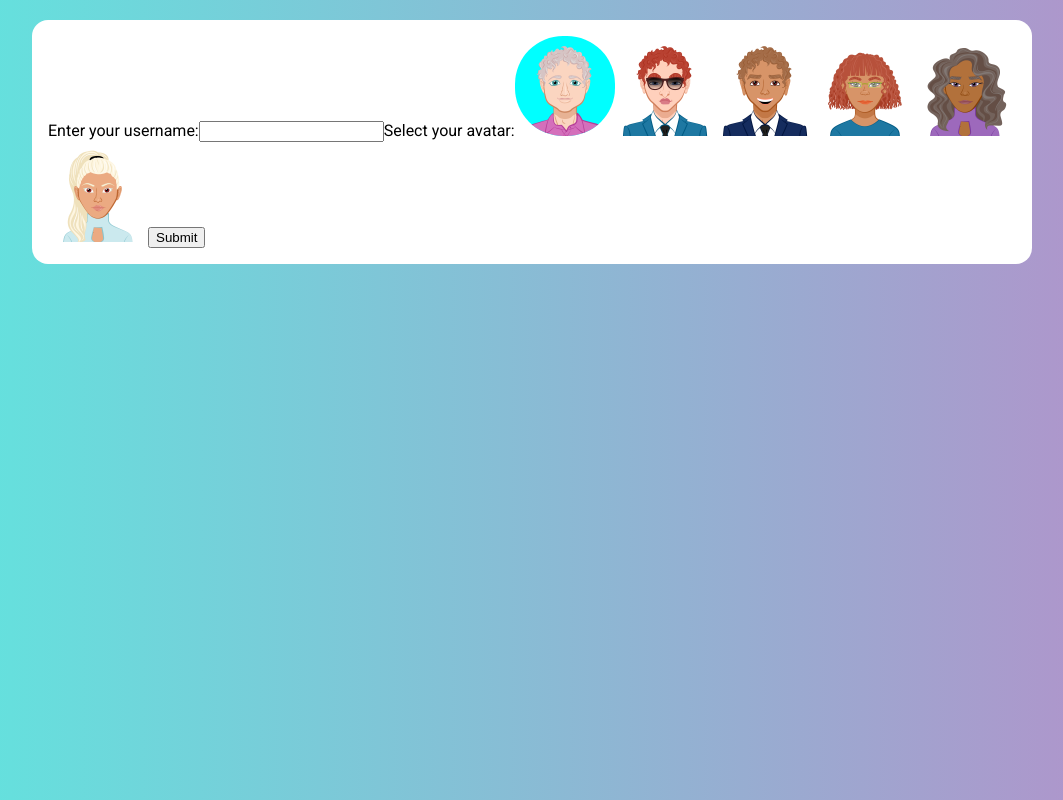
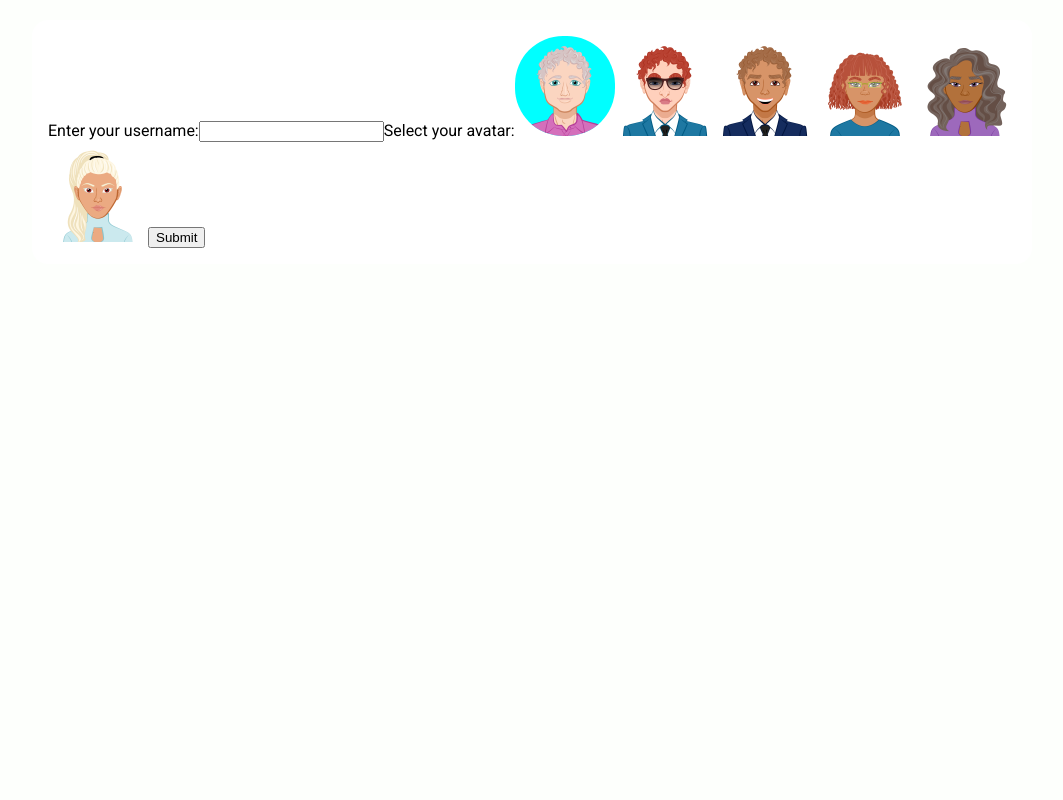
Before and after one commit to Tisljar/React-Chat-App, a React (Create React App) app: page / in a window 1280 px wide. Shown: the whole page, without its empty margins (108-1171 px from the left). Built offline with nearby package versions, Linux system fonts and the light colour scheme.

Commit message:
Pozadina vraćena u bijelu

```diff
--- a/src/index.css
+++ b/src/index.css
@@ -23,7 +23,7 @@
 
 body {
     font-family: "Roboto", sans-serif;
-    background-image: linear-gradient(90deg, #5ee7df 0%, #b490ca 100%);
+    background-color: #FDFFFC;
 }
 span {
     width: 50px;
```
